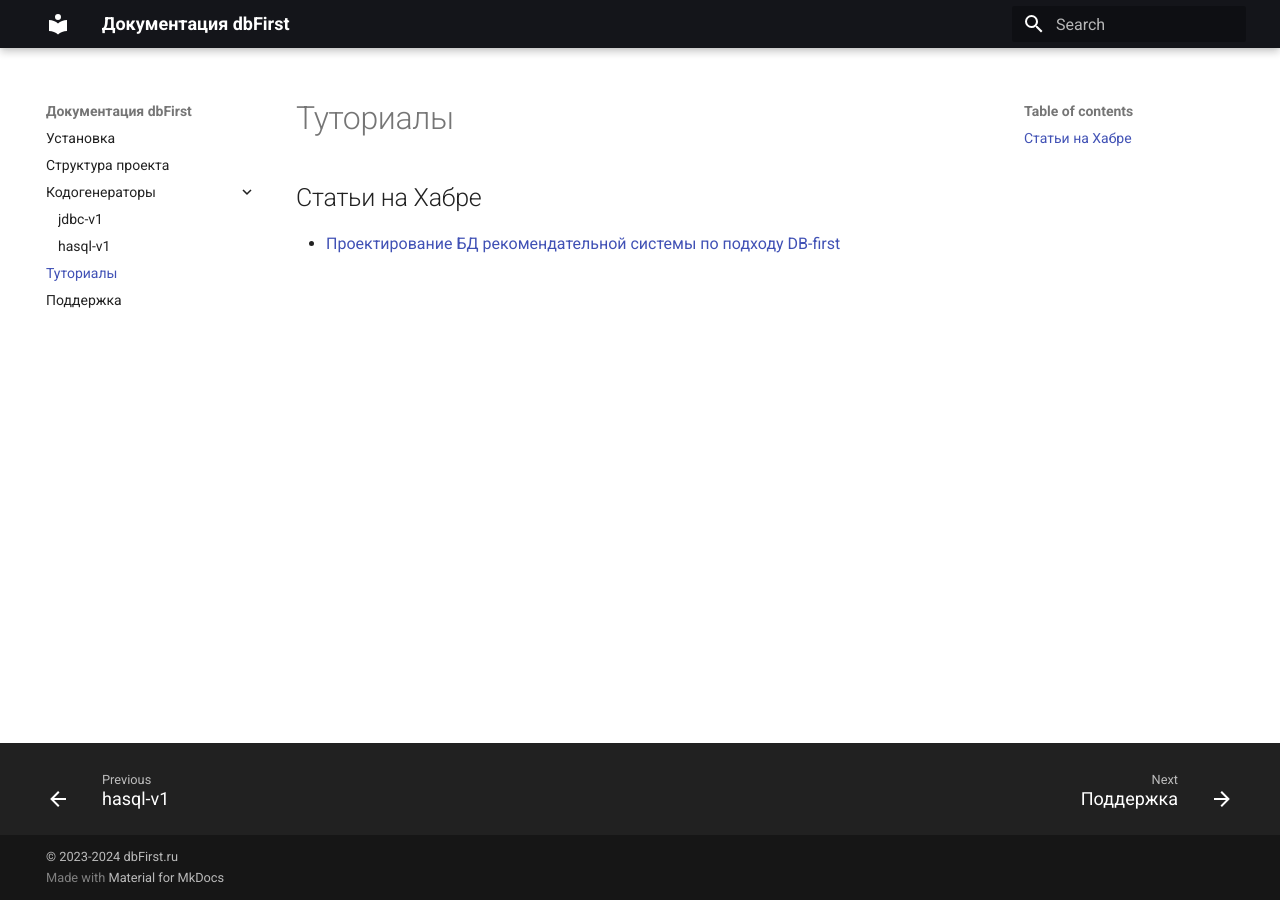
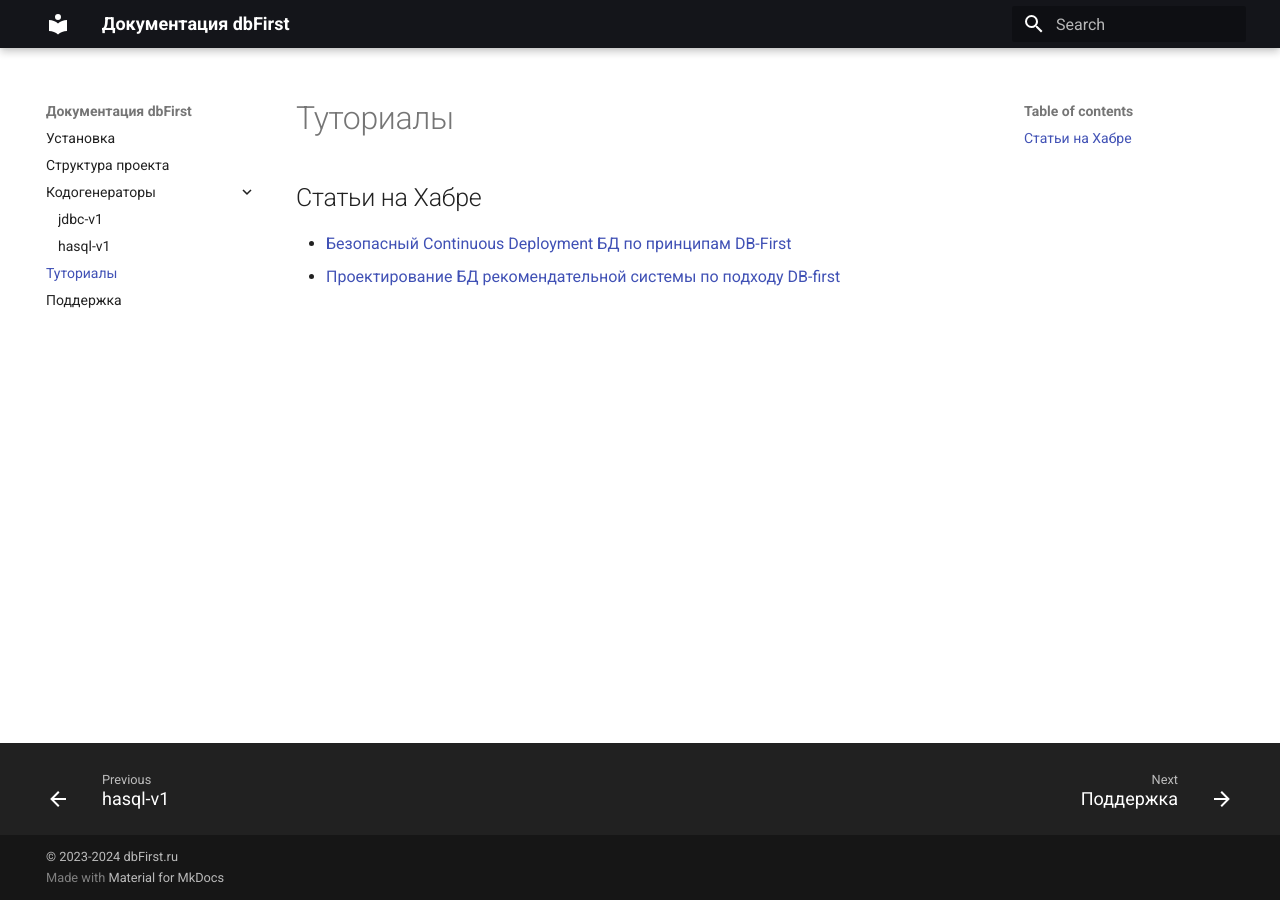
Before and after one commit to pgenie-io/docs, an MkDocs documentation site: the page built from docs/Туториалы.md, in a window 1280 px wide. Built offline with MkDocs 1.6.1 and Material for MkDocs 9.7.7, drawn with Linux system fonts in a browser that asks for light colours.

Commit message:
Add tutorial

```diff
--- a/docs/Туториалы.md
+++ b/docs/Туториалы.md
@@ -1,4 +1,5 @@
 
 ## Статьи на Хабре
 
+- [Безопасный Continuous Deployment БД по принципам DB-First](https://habr.com/ru/articles/808279/)
 - [Проектирование БД рекомендательной системы по подходу DB-first](https://habr.com/ru/articles/781550/)
```
